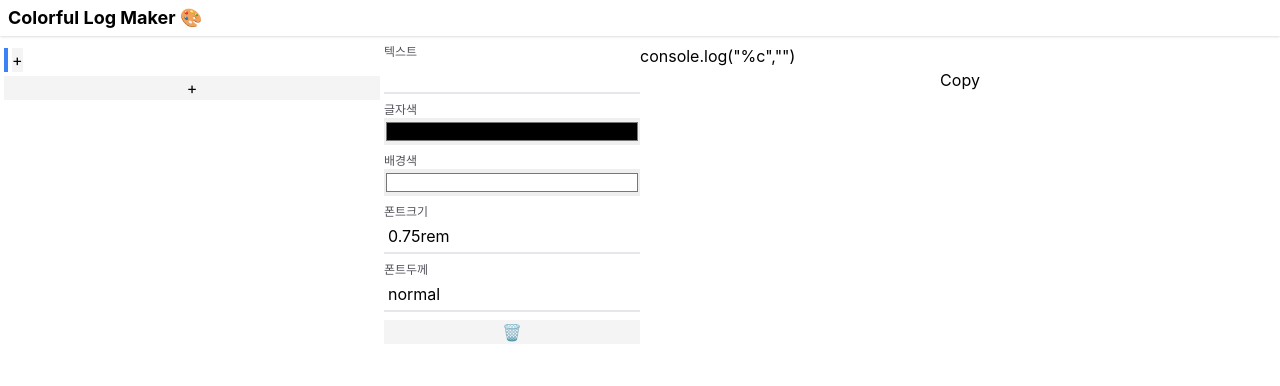
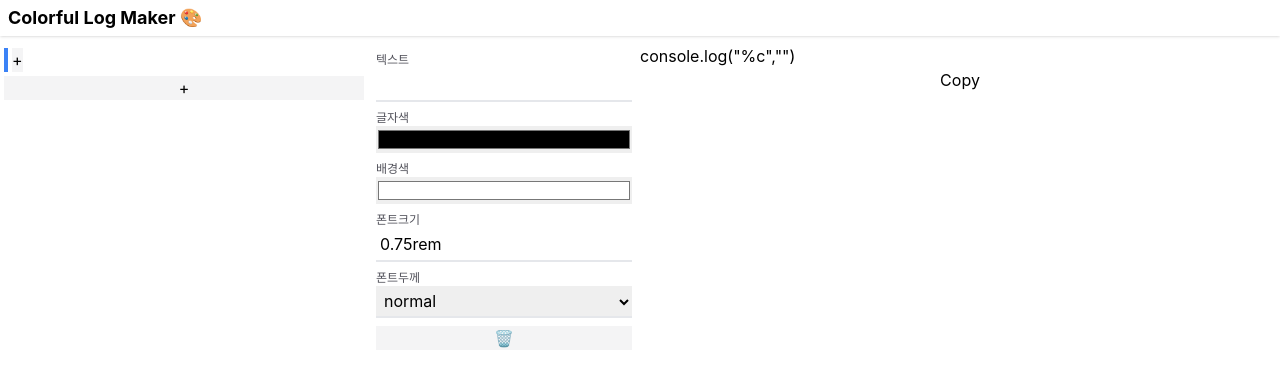
Before and after one commit to Cattamoo/colorful-log-maker, a React (Create React App) app: page / in a window 1280 px wide. Shown: the top 386 px of the page. Built offline with nearby package versions, Linux system fonts and the light colour scheme.

Commit message:
두께 input에서 select로 수정

```diff
--- a/src/components/Editor.tsx
+++ b/src/components/Editor.tsx
@@ -2,6 +2,7 @@ import {ChangeEvent, ChangeEventHandler, CSSProperties} from "react";
 import {ItemType} from "./Item";
 import Input from "./common/Input";
 import RemoveButton from "./common/RemoveButton";
+import Select from "./common/Select";
 
 type Props = {
 	item: ItemType;
@@ -20,12 +21,12 @@ export default function Editor({ item, edit, remove }: Props) {
 		edit('style', JSON.stringify({...item.style, [name]: value}));
 	}
 	return (
-		<div className="flex flex-col gap-2">
+		<div className="flex flex-col gap-2 p-2">
 			<Input name="text" title="텍스트" value={item.text} onChange={handleTextEdit} />
 			<Input name="color" type="color" title="글자색" value={`${item.style?.color || '#000000'}`} onChange={handleStyleEdit} />
 			<Input name="backgroundColor" type="color" title="배경색" value={`${item.style?.backgroundColor || '#ffffff'}`} onChange={handleStyleEdit} />
 			<Input name="fontSize" title="폰트크기" value={`${item.style?.fontSize != null ? item.style?.fontSize : '0.75rem'}`} onChange={handleStyleEdit} />
-			<Input name="fontWeight" title="폰트두께" value={`${item.style?.fontWeight != null ? item.style?.fontWeight : 'normal'}`} onChange={handleStyleEdit} />
+			<Select options={['normal', 'bold']} name="fontWeight" title="폰트두께" value={`${item.style?.fontWeight != null ? item.style?.fontWeight : 'normal'}`} onChange={handleStyleEdit} />
 			<RemoveButton onClick={() => remove(item.id)} />
 		</div>
 	);
--- /dev/null
+++ b/src/components/common/Select.tsx
@@ -0,0 +1,23 @@
+import {ChangeEvent} from 'react';
+
+type Props = {
+	title?: string;
+	name: string;
+	type?: string;
+	value: string;
+	options: string[];
+	onChange: ({ target }: ChangeEvent<HTMLSelectElement>) => void;
+}
+
+export default function Select({ title = '', name, value, options, onChange }: Props) {
+	return (
+		<div className="flex flex-col">
+			<label className="text-xs text-zinc-600">{title}</label>
+			<select className={`w-full p-1 border-b-2 outline-0 focus:border-b-blue-500`} name={name} value={value} onChange={onChange}>
+				{
+					options.map((option) => <option key={option} value={option}>{option}</option>)
+				}
+			</select>
+		</div>
+	);
+}
```
